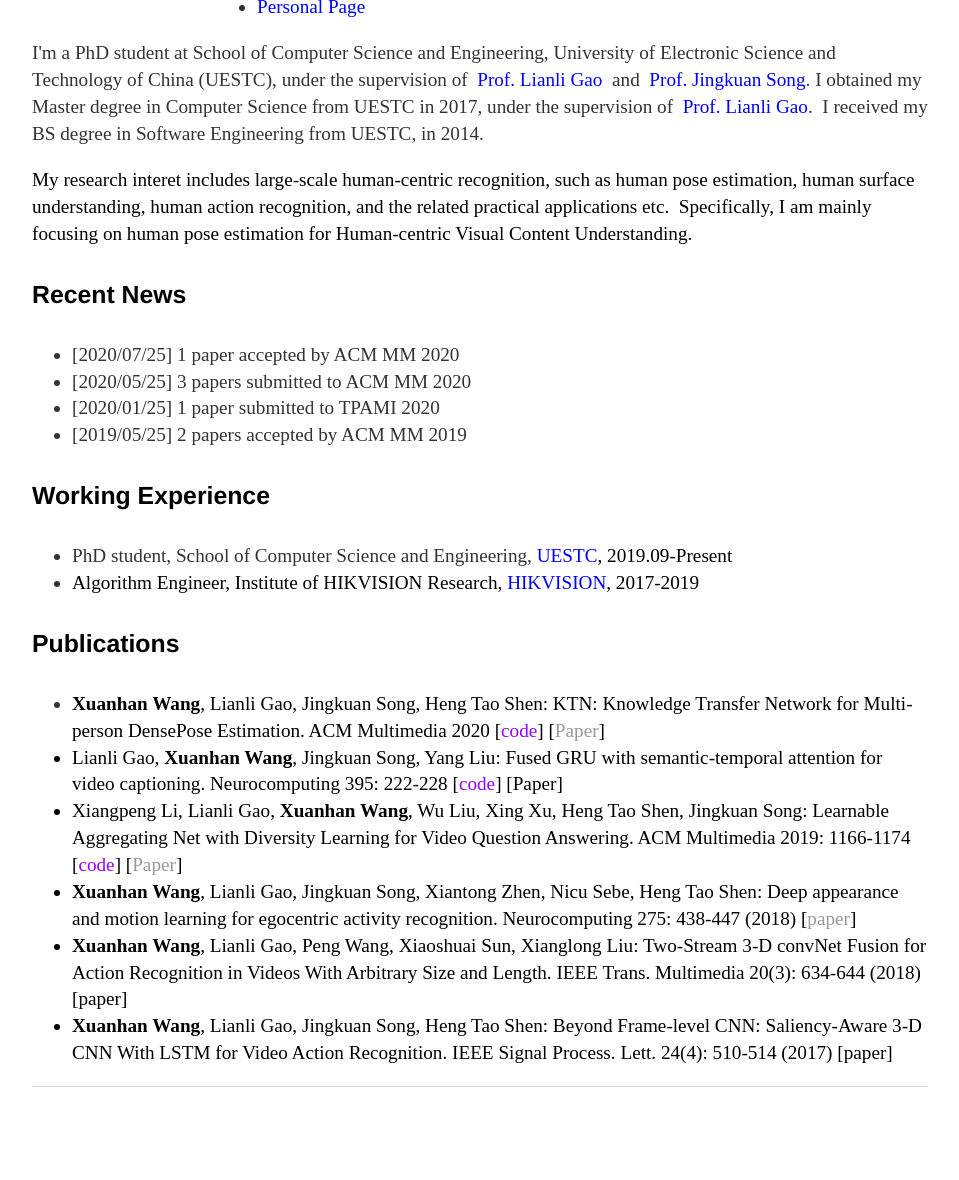
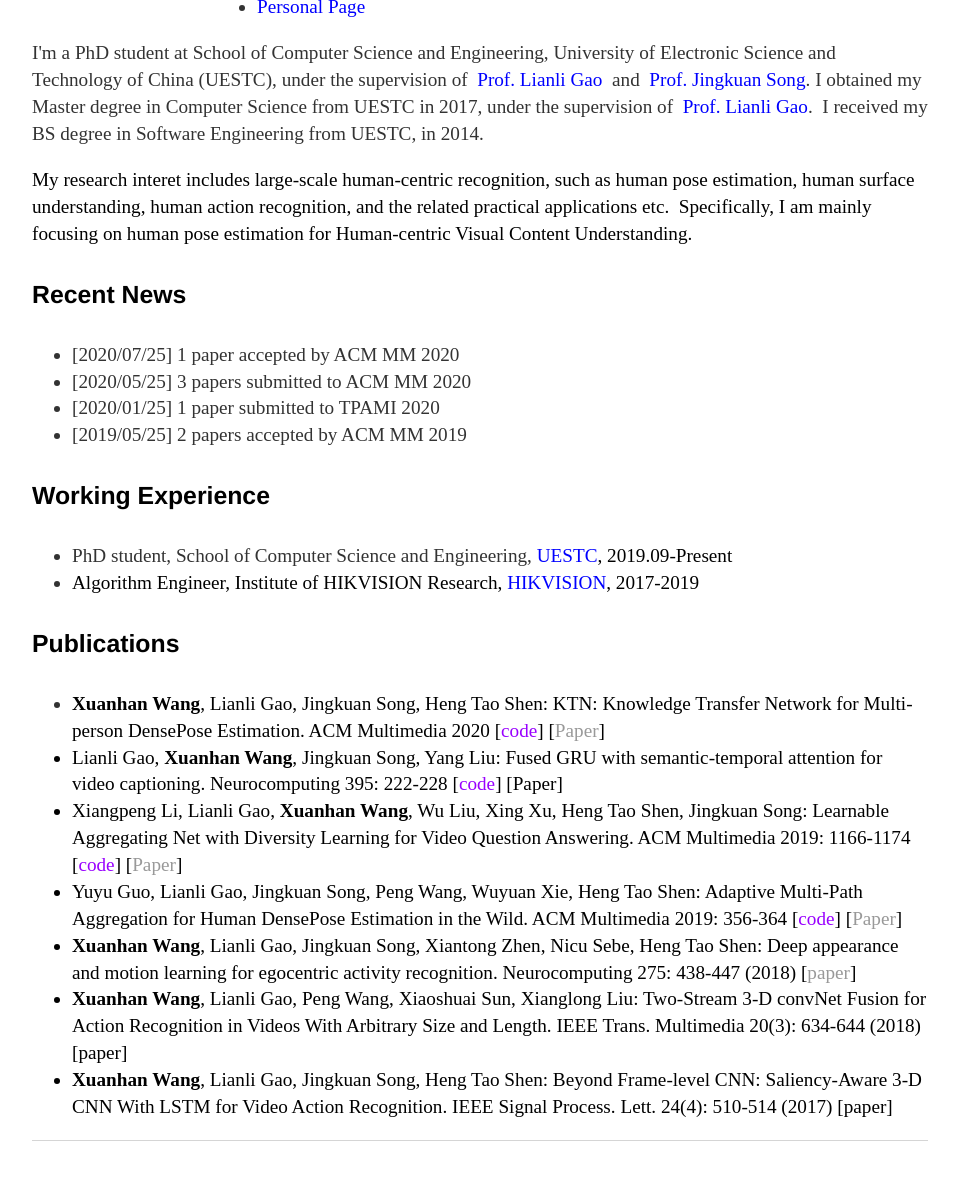
Before and after one commit to cfm-wxh/xuanhanwang.github.io, a Jekyll site: the page built from index.html, in a window 1280 px wide, cut to the strip 381-1582 px from the top of the page. Shown: the top 1180 px of the strip, without its empty margins (160-1119 px from the left). Built offline with Jekyll 4.4.1, drawn with Linux system fonts in a browser that asks for light colours; before the commit the page ends 1528 px from its top, so only the background shows below that.

Commit message:
Update index.html

```diff
--- a/index.html
+++ b/index.html
@@ -51,6 +51,7 @@ title: Xuanhan Wang, UESTC
 		<li><font ><font color="#000000"><b><font color="#000000">Xuanhan Wang</b><font color="#000000">, Lianli Gao, Jingkuan Song, Heng Tao Shen: KTN: Knowledge Transfer Network for Multi-person DensePose Estimation. ACM Multimedia 2020 [</font><a href="https://github.com/stoa-xh91/KTN" rel="nofollow"><font color="#9900ff">code</font></a><font color="#000000">] [<a href="https://arxiv.org/abs/1701.07901" rel="nofollow">Paper</a>]</font></font></li>
 		<li><font ><font color="#000000">Lianli Gao, <b><font color="#000000">Xuanhan Wang</b><font color="#000000">, Jingkuan Song, Yang Liu: Fused GRU with semantic-temporal attention for video captioning. Neurocomputing 395: 222-228 [</font><a href="https://github.com/wangxuanhan/stafg-capgen-vid" rel="nofollow"><font color="#9900ff">code</font></a><font color="#000000">] [Paper]</font></font></li>
 		<li><font ><font color="#000000">Xiangpeng Li, Lianli Gao, <b><font color="#000000">Xuanhan Wang</b><font color="#000000">, Wu Liu, Xing Xu, Heng Tao Shen, Jingkuan Song: Learnable Aggregating Net with Diversity Learning for Video Question Answering. ACM Multimedia 2019: 1166-1174 [</font><a href="https://github.com/hetaoconquer/DRH" rel="nofollow"><font color="#9900ff">code</font></a><font color="#000000">] [<a href="https://arxiv.org/abs/1701.07901" rel="nofollow">Paper</a>]</font></font></li>
+		<li><font ><font color="#000000">Yuyu Guo, Lianli Gao, Jingkuan Song, Peng Wang, Wuyuan Xie, Heng Tao Shen: Adaptive Multi-Path Aggregation for Human DensePose Estimation in the Wild. ACM Multimedia 2019: 356-364 [</font><a href="https://github.com/hetaoconquer/DRH" rel="nofollow"><font color="#9900ff">code</font></a><font color="#000000">] [<a href="https://arxiv.org/abs/1701.07901" rel="nofollow">Paper</a>]</font></font></li>
 		<li><font ><font color="#000000"><b><font color="#000000">Xuanhan Wang</b><font color="#000000">, Lianli Gao, Jingkuan Song, Xiantong Zhen, Nicu Sebe, Heng Tao Shen: Deep appearance and motion learning for egocentric activity recognition. Neurocomputing 275: 438-447 (2018) [<a href="http://dl.acm.org/citation.cfm?id=2967242" rel="nofollow">paper</a>]</font></font></li>
 		<li><font ><font color="#000000"><b><font color="#000000">Xuanhan Wang</b><font color="#000000">, Lianli Gao, Peng Wang, Xiaoshuai Sun, Xianglong Liu: Two-Stream 3-D convNet Fusion for Action Recognition in Videos With Arbitrary Size and Length. IEEE Trans. Multimedia 20(3): 634-644 (2018) [paper]</font></font></li>
 		<li><font ><font color="#000000"><b><font color="#000000">Xuanhan Wang</b><font color="#000000">, Lianli Gao, Jingkuan Song, Heng Tao Shen: Beyond Frame-level CNN: Saliency-Aware 3-D CNN With LSTM for Video Action Recognition. IEEE Signal Process. Lett. 24(4): 510-514 (2017) [paper]</font></font></li>
```
